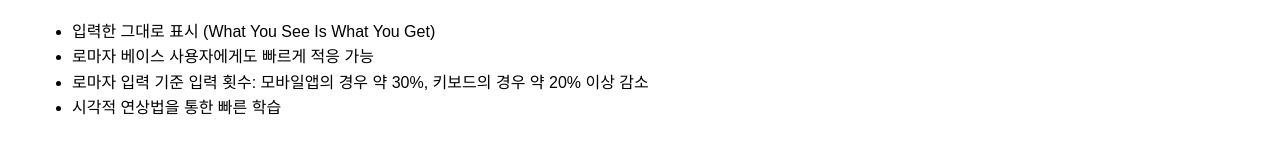
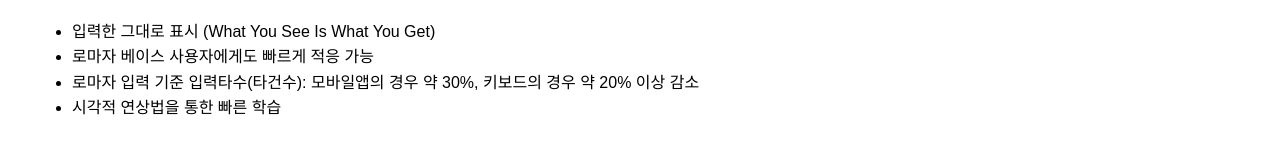
Before and after one commit to sunny00777180/jittakey-manual, a plain HTML site: page manual-ko.html in a window 1280 px wide. Shown: the part 186-331 px from the top of the page. Drawn offline with Linux system fonts and the light colour scheme.

Commit message:
Update manual-ko.html

```diff
--- a/manual-ko.html
+++ b/manual-ko.html
@@ -22,7 +22,7 @@
 <ul>
   <li>입력한 그대로 표시 (What You See Is What You Get)</li>
   <li>로마자 베이스 사용자에게도 빠르게 적응 가능</li>
-  <li>로마자 입력 기준 입력 횟수: 모바일앱의 경우 약 30%, 키보드의 경우 약 20% 이상 감소</li>
+  <li>로마자 입력 기준 입력타수(타건수): 모바일앱의 경우 약 30%, 키보드의 경우 약 20% 이상 감소</li>
   <li>시각적 연상법을 통한 빠른 학습</li>
 </ul>
 
```
